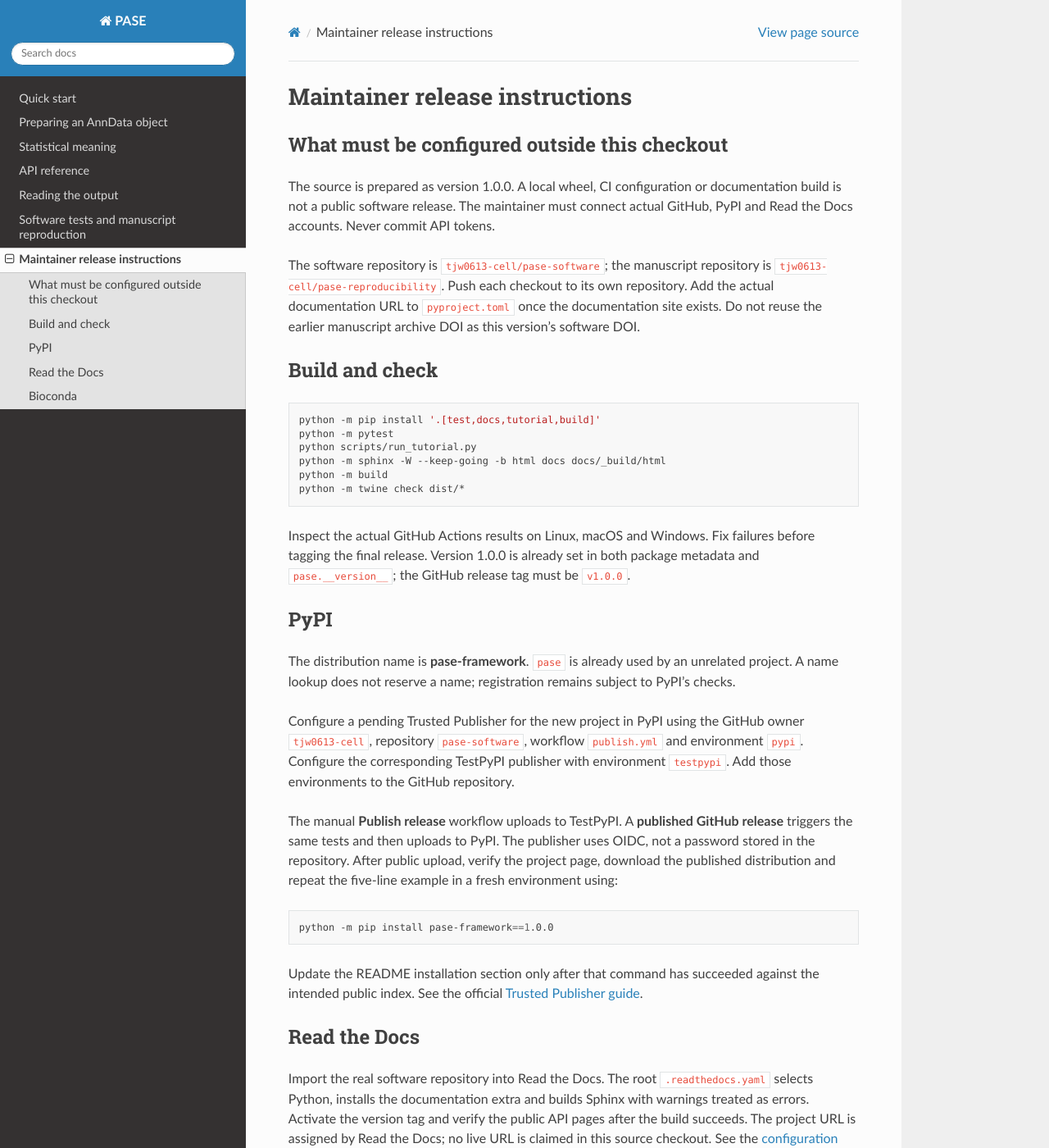
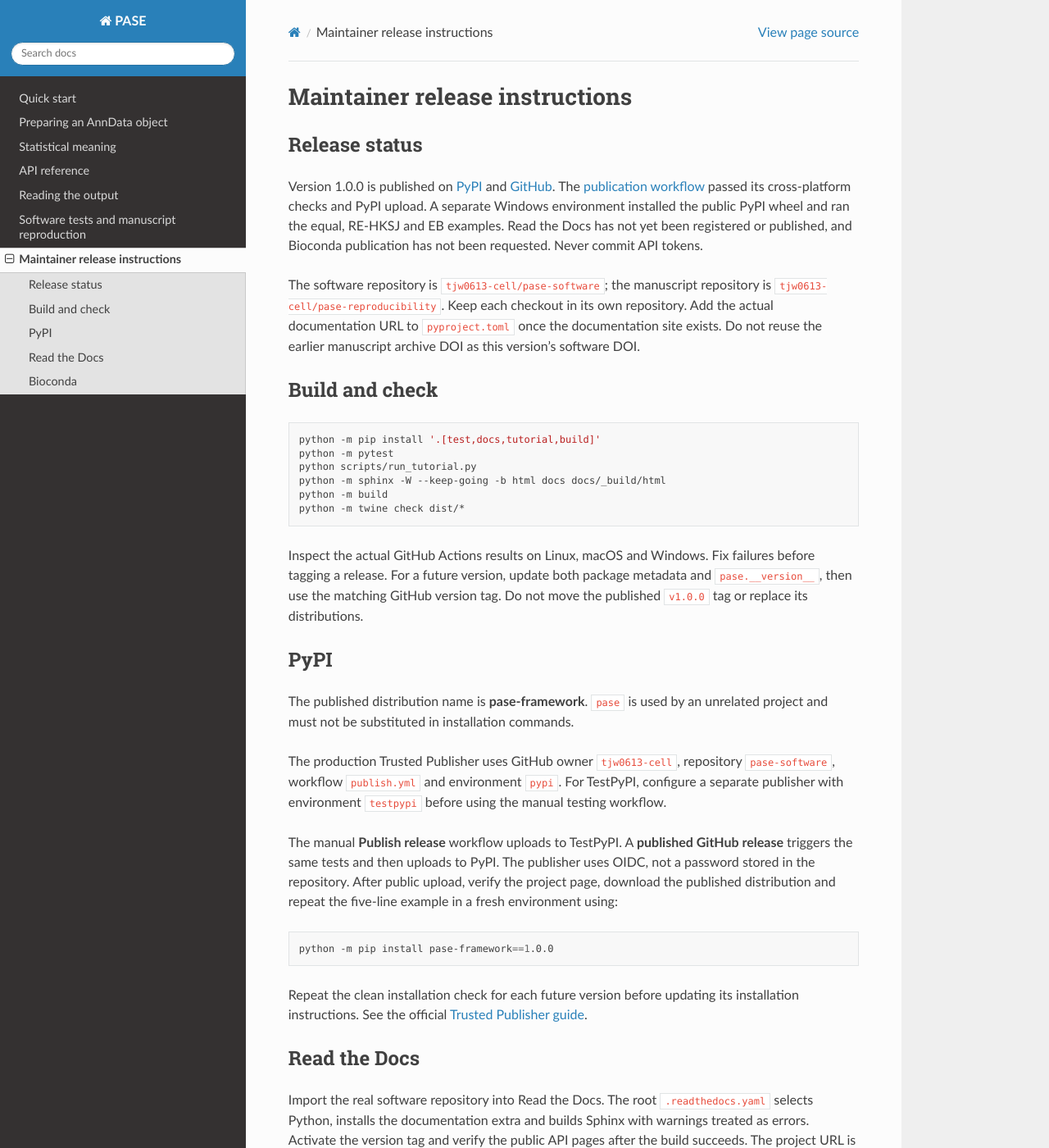
Before and after one commit to tjw0613-cell/pase-software, a Sphinx documentation site: the page built from docs/release.md, in a window 1280 px wide and 1400 px high. Shown: the whole window at 82% size. Built offline with Sphinx 7.4.7 and the Read the Docs theme 3.1.0, drawn with Linux system fonts in a browser that asks for light colours.

Commit message:
Document the published PyPI release and installation

````diff
--- a/docs/release.md
+++ b/docs/release.md
@@ -1,14 +1,19 @@
 # Maintainer release instructions
 
-## What must be configured outside this checkout
+## Release status
 
-The source is prepared as version 1.0.0. A local wheel, CI configuration or
-documentation build is not a public software release. The maintainer must
-connect actual GitHub, PyPI and Read the Docs accounts. Never commit API tokens.
+Version 1.0.0 is published on
+[PyPI](https://pypi.org/project/pase-framework/1.0.0/) and
+[GitHub](https://github.com/tjw0613-cell/pase-software/releases/tag/v1.0.0).
+The [publication workflow](https://github.com/tjw0613-cell/pase-software/actions/runs/42162951531)
+passed its cross-platform checks and PyPI upload. A separate Windows environment
+installed the public PyPI wheel and ran the equal, RE-HKSJ and EB examples.
+Read the Docs has not yet been registered or published, and Bioconda publication
+has not been requested. Never commit API tokens.
 
 The software repository is `tjw0613-cell/pase-software`; the manuscript
 repository is `tjw0613-cell/pase-reproducibility`.
-Push each checkout to its own repository. Add the actual documentation URL
+Keep each checkout in its own repository. Add the actual documentation URL
 to `pyproject.toml` once the documentation site exists.
 Do not reuse the earlier manuscript archive DOI as this version's software DOI.
 
@@ -24,20 +29,19 @@ python -m twine check dist/*
 ```
 
 Inspect the actual GitHub Actions results on Linux, macOS and Windows. Fix
-failures before tagging the final release. Version 1.0.0 is already set in
-both package metadata and `pase.__version__`; the GitHub release tag must be
-`v1.0.0`.
+failures before tagging a release. For a future version, update both package
+metadata and `pase.__version__`, then use the matching GitHub version tag.
+Do not move the published `v1.0.0` tag or replace its distributions.
 
 ## PyPI
 
-The distribution name is **pase-framework**. `pase` is already used by an
-unrelated project. A name lookup does not reserve a name; registration remains
-subject to PyPI's checks.
+The published distribution name is **pase-framework**. `pase` is used by an
+unrelated project and must not be substituted in installation commands.
 
-Configure a pending Trusted Publisher for the new project in PyPI using the
-GitHub owner `tjw0613-cell`, repository `pase-software`, workflow `publish.yml` and
-environment `pypi`. Configure the corresponding TestPyPI publisher with
-environment `testpypi`. Add those environments to the GitHub repository.
+The production Trusted Publisher uses GitHub owner `tjw0613-cell`, repository
+`pase-software`, workflow `publish.yml` and environment `pypi`. For TestPyPI,
+configure a separate publisher with environment `testpypi` before using the
+manual testing workflow.
 
 The manual **Publish release** workflow uploads to TestPyPI. A **published
 GitHub release** triggers the same tests and then uploads to PyPI. The publisher
@@ -49,8 +53,8 @@ five-line example in a fresh environment using:
 python -m pip install pase-framework==1.0.0
 ```
 
-Update the README installation section only after that command has succeeded
-against the intended public index. See the official
+Repeat the clean installation check for each future version before updating
+its installation instructions. See the official
 [Trusted Publisher guide](https://docs.pypi.org/trusted-publishers/using-a-publisher/).
 
 ## Read the Docs
````
Also changed, not shown: README.md (+14 -10 lines), docs/quickstart.md (+5 -3 lines).
